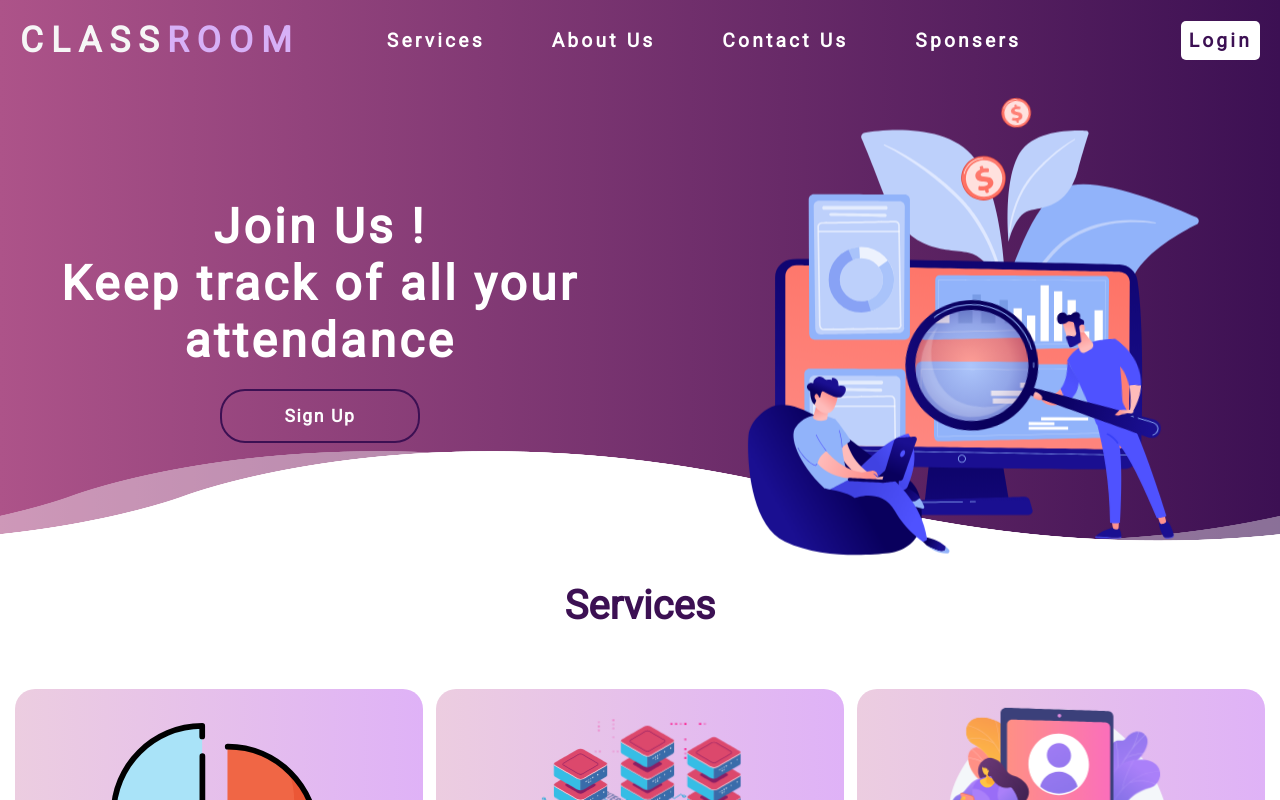
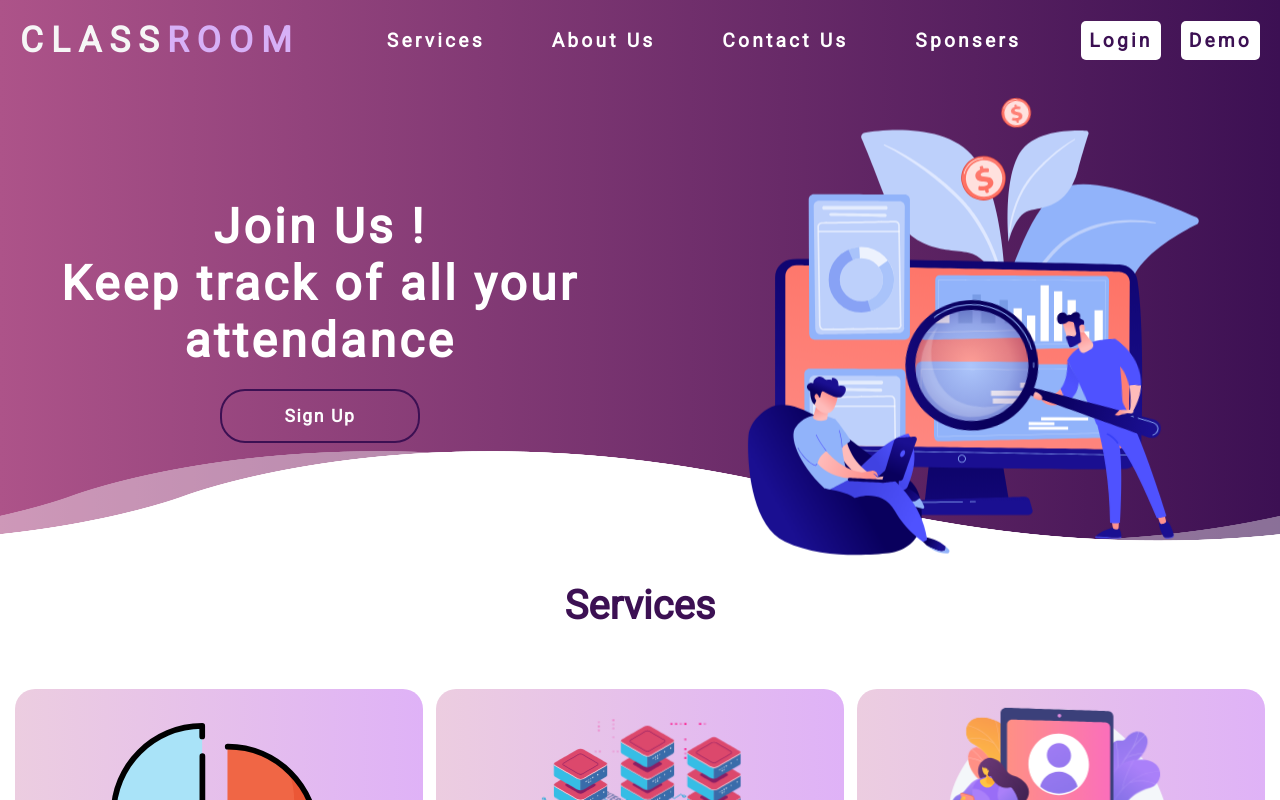
Before and after one commit to Somaditya-Bindhani/Classroom, a React (Create React App) app: page / in a window 1280 px wide. Shown: the top 800 px of the page. Built offline with nearby package versions, Linux system fonts and the light colour scheme.

Commit message:
update : node and deploy

```diff
--- a/src/components/MainHeader/MainHeader.js
+++ b/src/components/MainHeader/MainHeader.js
@@ -2,6 +2,7 @@ import { NavLink, useLocation } from "react-router-dom";
 import styles from "./MainHeader.module.css";
 import AuthContext from "../../store/auth-context";
 import { useContext, useState } from "react";
+import useHttp from "../../hooks/use-http";
 const Navbar = () => {
   const [resBar, setResBar] = useState();
   const authCtx = useContext(AuthContext);
@@ -22,6 +23,29 @@ const Navbar = () => {
   if (location.pathname === "/") {
     HomePageSmooth = true;
   }
+
+  const { sendRequest } = useHttp();
+
+  const submitHandler = async () => {
+    const logInData = {
+      email: "john@gmail.com",
+      password: "classroom",
+    };
+    let data;
+    try {
+      console.log("called");
+      data = await sendRequest(
+        `${process.env.REACT_APP_URL3}/login`,
+        "POST",
+        JSON.stringify(logInData),
+        { "content-type": "application/json" }
+      );
+      authCtx.login(data.token, data.id);
+      console.log(data);
+    } catch (error) {
+      console.error("Error logging in Demo:", error);
+    }
+  };
   return (
     <nav>
       <NavLink className={styles.logo} to="/" exact onClick={clickHandlerClose}>
@@ -95,6 +119,18 @@ const Navbar = () => {
               </NavLink>
             </li>
           )}
+          {!userLoggedin && (
+            <li>
+              <NavLink
+                activeClassName={styles.active}
+                to={`/dashboard/${studentId}`}
+                exact
+                onClick={submitHandler}
+              >
+                Demo
+              </NavLink>
+            </li>
+          )}
           {userLoggedin && (
             <li>
               <NavLink to="/" onClick={logoutHandler} exact>
--- a/src/components/MainHeader/MainHeader.module.css
+++ b/src/components/MainHeader/MainHeader.module.css
@@ -119,6 +119,7 @@ nav {
   flex-direction: row;
   justify-content: flex-end;
   padding-right: 20px;
+  gap: 20px;
   /* border: 2px solid red; */
   width: 20%;
 }
@@ -206,4 +207,10 @@ nav {
     /* height: 200px; */
     transition: all 0.5s ease-in-out;
   }
+
+  .left{
+    /* border: 2px solid red; */
+    flex-direction: column;
+    width: 100%;
+  }
 }
```
Also changed, not shown: 1 other file (tests, documents, lock files or other folders).
